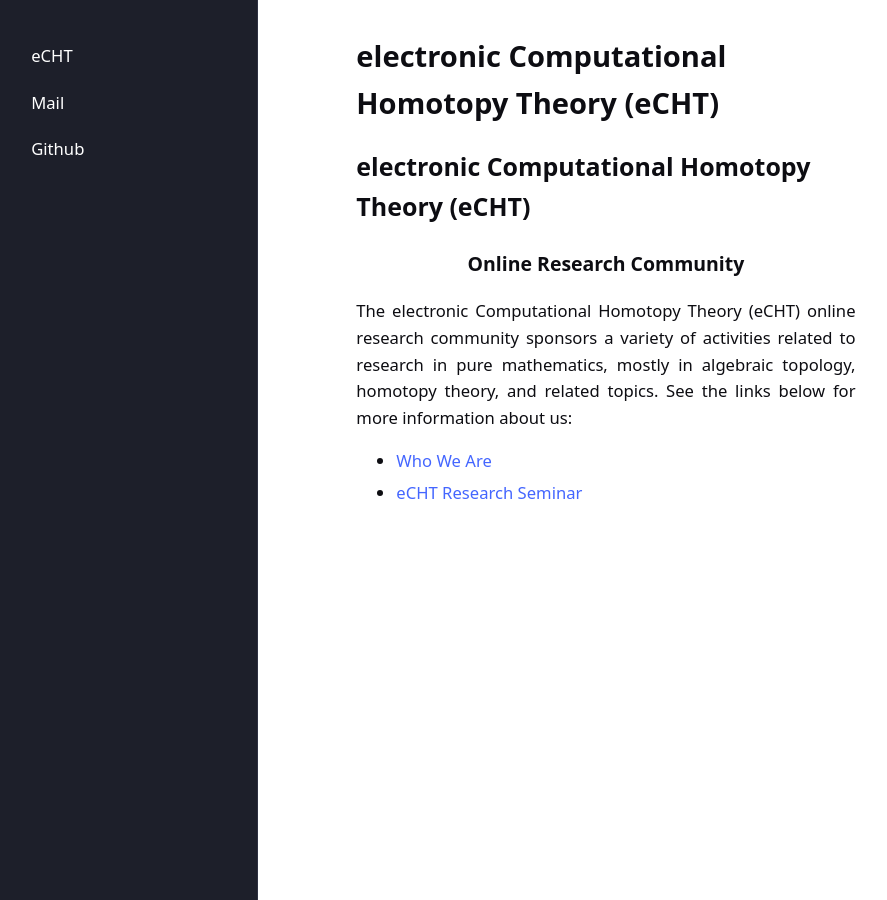
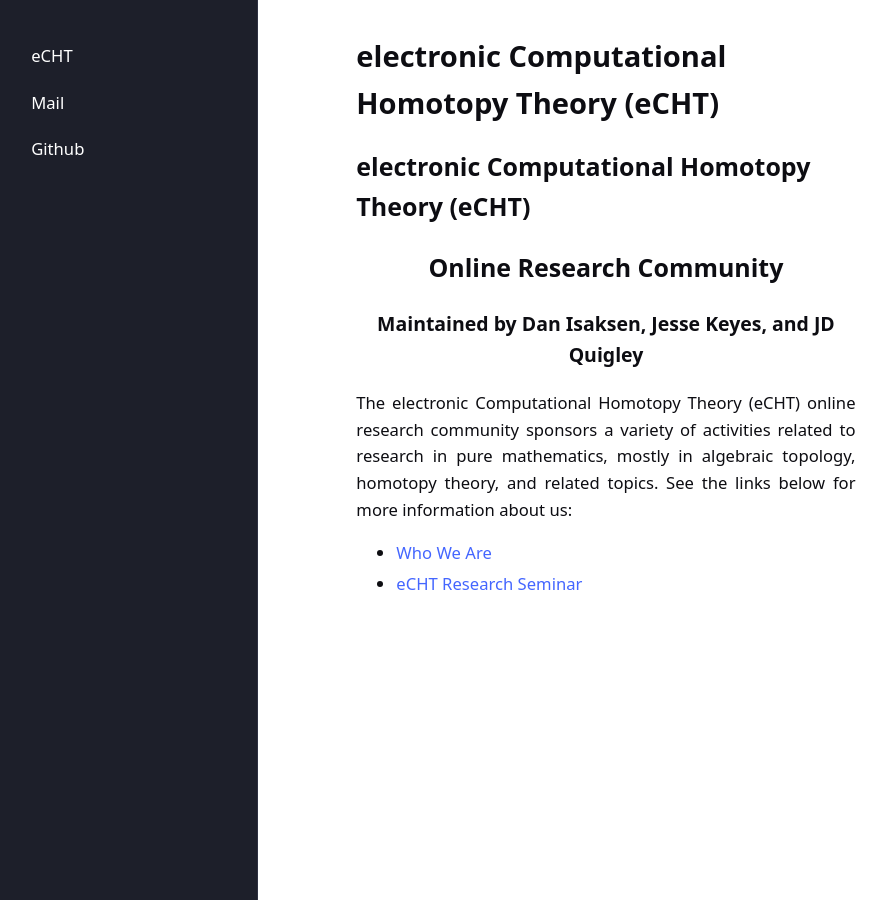
Before and after one commit to eCHTorc/eCHTorc.github.io, a Jekyll site: the page built from index.md, in a window 1280 px wide. Shown: the whole page, without its empty margins (43-930 px from the left). Built offline with Jekyll 4.4.1, drawn with Linux system fonts in a browser that asks for light colours; our own code applies the rules of GitHub Pages for plain Markdown files.

Commit message:
Update index.md

```diff
--- a/index.md
+++ b/index.md
@@ -1,7 +1,11 @@
 # electronic Computational Homotopy Theory (eCHT)
 
 <div style="text-align: center;">
-  <h3>Online Research Community</h3>
+  <h2>Online Research Community</h2>
+</div>
+
+<div style="text-align: center;">
+  <h3>Maintained by Dan Isaksen, Jesse Keyes, and JD Quigley</h3>
 </div>
 
 The electronic Computational Homotopy Theory (eCHT) online research community sponsors a variety of activities related to research in pure mathematics, mostly in algebraic topology, homotopy theory, and related topics.  See the links below for more information about us:
```
